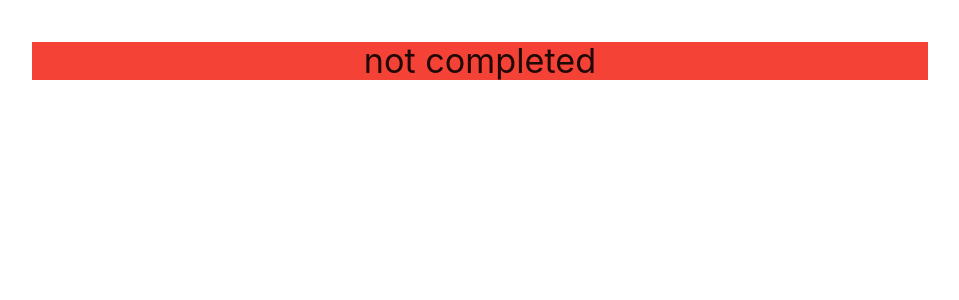
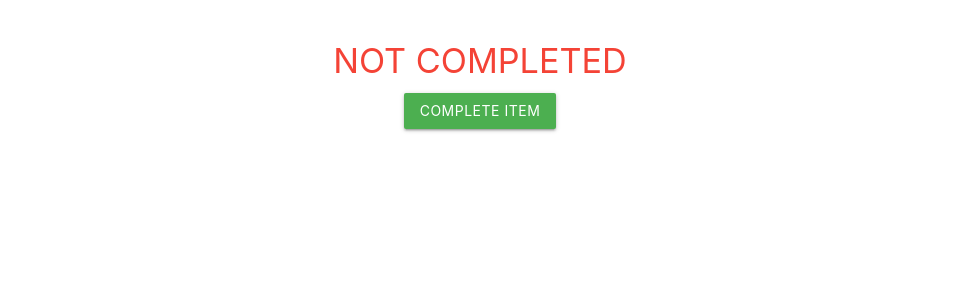
Before and after one commit to rpan06/redux-todo-list, a React (Create React App) app: page /item/1 in a window 1280 px wide. Shown: the top 300 px of the page, without its empty margins (160-1119 px from the left). Built offline with nearby package versions, Linux system fonts and the light colour scheme; no server answers.

Commit message:
toggle complete

```diff
--- a/src/actions/index.js
+++ b/src/actions/index.js
@@ -35,3 +35,9 @@ export function toggleCompleted(itemId){
         payload: resp
     }
 }
+
+export function clearSingleItem(){
+    return{
+        type: types.CLEAR_SINGLE_ITEM
+    }
+}
--- a/src/actions/types.js
+++ b/src/actions/types.js
@@ -1,6 +1,8 @@
 export default {
     ADD_LIST_ITEM: 'add_list_item',
+    CLEAR_SINGLE_ITEM: 'clear_single_item',
     GET_LIST_DATA: 'get_list_data',
     GET_SINGLE_ITEM: 'get_single_item',
-    TOGGLE_COMPLETED: 'toggle_completed'
+    TOGGLE_COMPLETED: 'toggle_completed',
+
 };
--- a/src/components/completed_status.js
+++ /dev/null
@@ -1,15 +0,0 @@
-import React from 'react';
-
-export default props => {
-    let text = "not completed";
-    let color = "red"
-    if (props.status){
-        text = "completed";
-        color = "green"
-    }
-    return (
-        <div className="row">
-            <h4 className={`center ${color}`}>{text}</h4>
-        </div>
-    )
-}
--- a/src/components/single_item.js
+++ b/src/components/single_item.js
@@ -1,23 +1,33 @@
 import React from 'react';
-import CompletedStatus from './completed_status';
 import FormatTime from './format_time'
 import { connect } from 'react-redux';
-import {getSingleItem} from '../actions'
+import {getSingleItem, clearSingleItem, toggleCompleted} from '../actions'
 
 class SingleItem extends React.Component {
     componentDidMount(){
         // console.log("item id:", this.props.match.params.itemId)
         this.props.getSingleItem(this.props.match.params.itemId);
     }
+    componentWillUnmount(){
+        this.props.clearSingleItem();
+    }
     render(){
         // console.log(this.props)
-        const {complete, created, details, title} = this.props.item
+        const {_id, complete, completed, created, details, title} = this.props.item
         return(
             <div>
                 <h1 className="center">{title}</h1>
                 <h2 className="center">{details}</h2>
-                <CompletedStatus status={complete}/>
+                <h4 className = {`${complete ? 'green-text' : 'red-text'} darken-2 center`}>
+                    {complete ? 'Completed' : 'NOT COMPLETED'}
+                </h4>
                 <FormatTime text="Created:" time={created} />
+                <FormatTime text="Completed:" time={completed} />
+                <div className="col s6 center-align">
+                    <button onClick={()=>{this.props.toggleCompleted(_id)}} className={`btn ${complete ? 'red' : 'green'}`}>
+                        {complete ? 'Remove Complete' : 'Complete Item'}
+                    </button>
+                </div>
             </div>
         )
     }
@@ -29,4 +39,4 @@ function mapStateToProps(state){
     }
 }
 
-export default connect(mapStateToProps, {getSingleItem})(SingleItem)
+export default connect(mapStateToProps, {getSingleItem, clearSingleItem, toggleCompleted})(SingleItem)
--- a/src/reducers/list_reducer.js
+++ b/src/reducers/list_reducer.js
@@ -6,6 +6,10 @@ const DEFAULT_STATE = {
 
 export default function(state = DEFAULT_STATE, action){
     switch (action.type){
+        case types.TOGGLE_COMPLETED:
+            return {...state, single: action.payload.data.todo}
+        case types.CLEAR_SINGLE_ITEM:
+            return {...state, single: {}}
         case types.GET_SINGLE_ITEM:
             // console.log(action.payload)
             return {...state, single: action.payload.data.todo};
```
